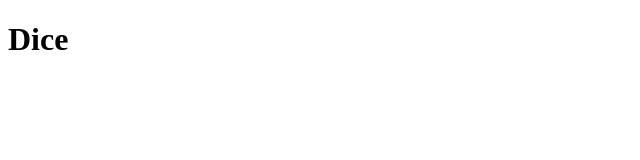
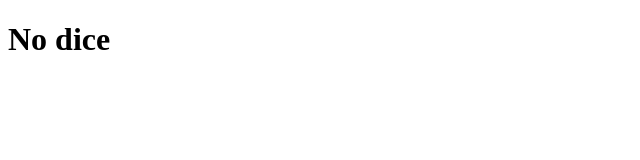
Before and after one commit to sampurcell93/sampurcell93.github.com, a plain HTML site: page nodice/index.html in a window 1280 px wide. Shown: the whole page, without its empty margins (0-640 px from the left). Drawn offline with Linux system fonts and the light colour scheme.

Commit message:
edited emdia query

```diff
--- a/nodice/dice.css
+++ b/nodice/dice.css
@@ -1,3 +1,3 @@
 #dice { display: block; }
-
+* { color: red; }
 #nodice { display: none; }
--- a/nodice/index.html
+++ b/nodice/index.html
@@ -4,7 +4,7 @@
 			<meta chsrset='utf-8'>
 			<title>Dice, or no dice?</title>
 			<link rel="stylesheet" href="nodice.css" media="screen" />
-			<link rel="stylesheet" media="only screen and (min-device-width: 480px)" href="dice.css"/>
+			<link rel="stylesheet" media="only screen and (-webkit-min-device-pixel-ratio : 1.5), only screen and (min-device-pixel-ratio : 1.5)" href="dice.css"/>
 		</head>
 
 		<body>
```
